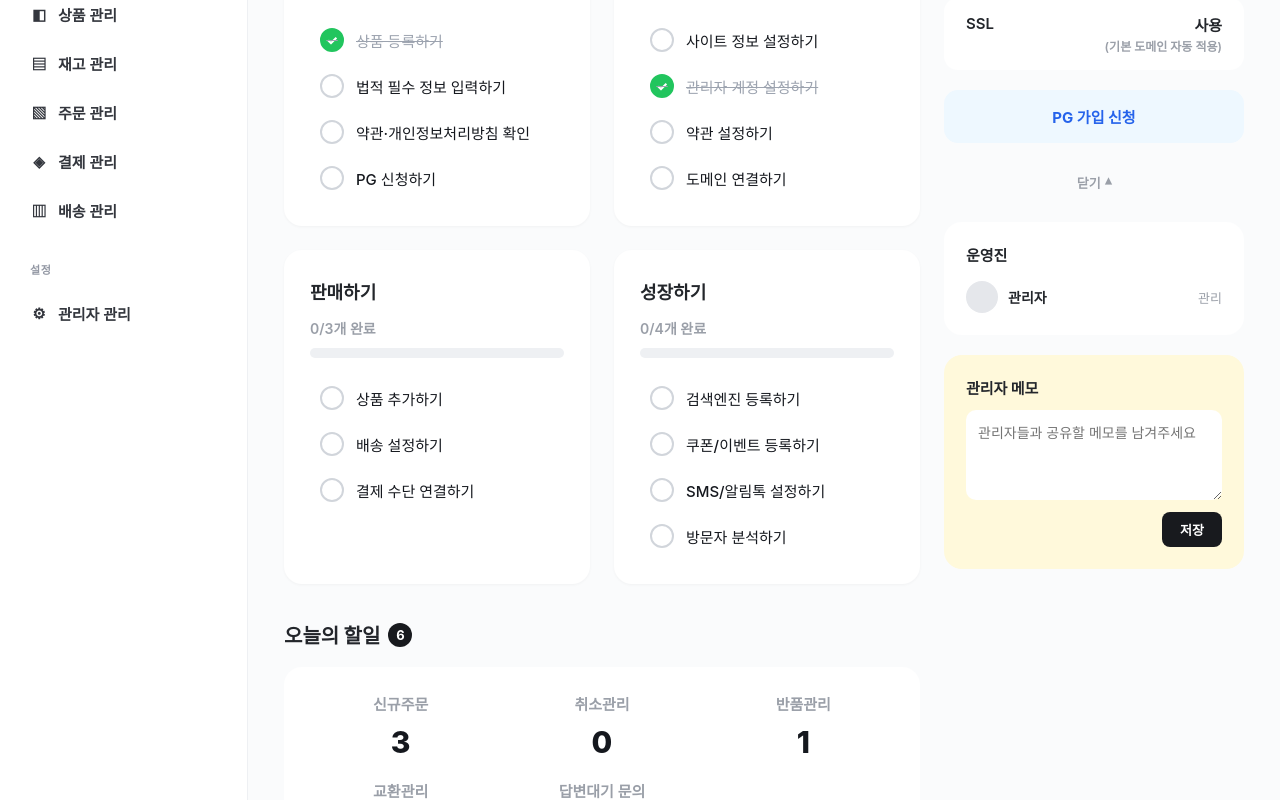
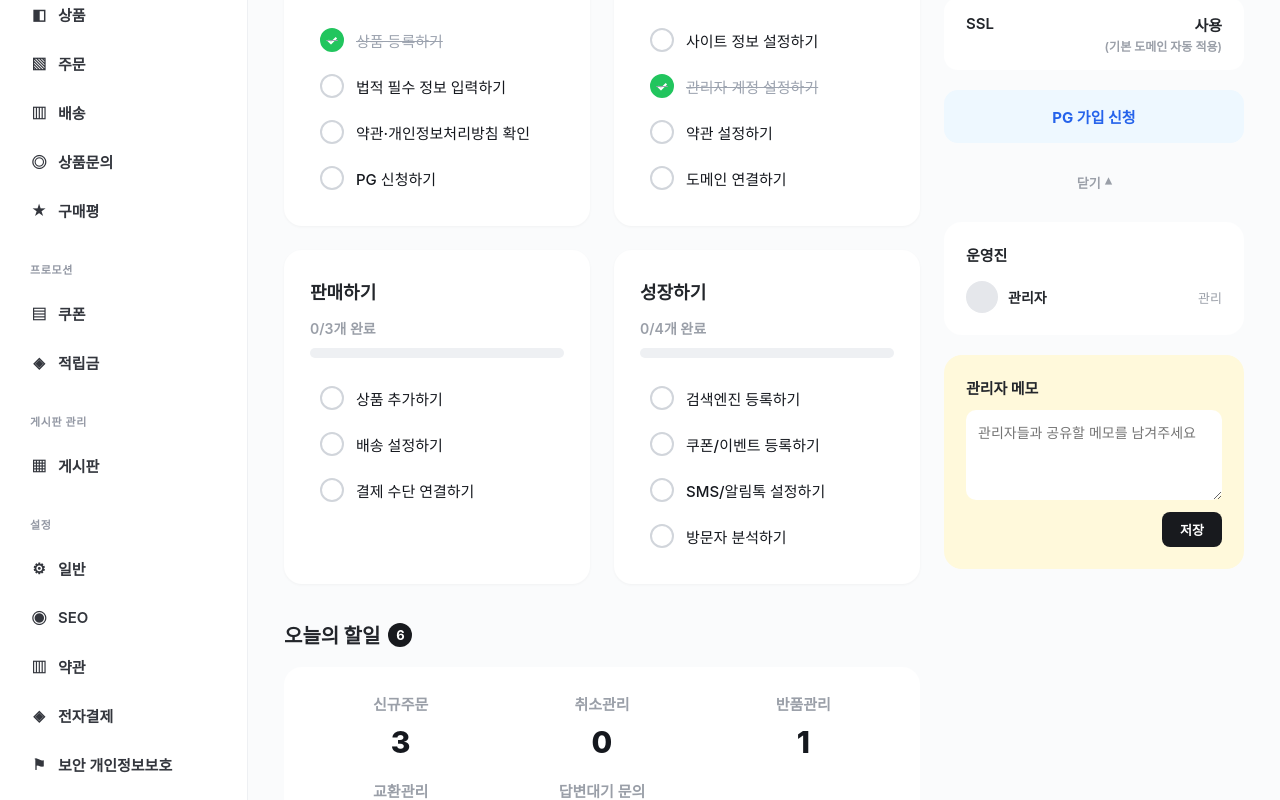
Before and after one commit to youzam136-sudo/belian-admin, a React (Vite) app: page / in a window 1280 px wide. Shown: the part 340-1140 px from the top of the page. Built offline with nearby package versions, Linux system fonts and the light colour scheme.

Commit message:
Update Sidebar.tsx

```diff
--- a/src/components/Sidebar.tsx
+++ b/src/components/Sidebar.tsx
@@ -5,12 +5,19 @@ import "../styles/layout.css";
 const icons: Record<string, string> = {
     "대시보드": "▦",
     "회원 관리": "◉",
-    "상품 관리": "◧",
-    "재고 관리": "▤",
-    "주문 관리": "▧",
-    "결제 관리": "◈",
-    "배송 관리": "▥",
-    "관리자 관리": "⚙",
+    "상품": "◧",
+    "주문": "▧",
+    "배송": "▥",
+    "상품문의": "◎",
+    "구매평": "★",
+    "쿠폰": "▤",
+    "적립금": "◈",
+    "게시판": "▦",
+    "일반": "⚙",
+    "SEO": "◉",
+    "약관": "▥",
+    "전자결제": "◈",
+    "보안 개인정보보호": "⚑",
 };
 
 type MenuLeaf = {
@@ -49,16 +56,37 @@ const menuGroups: MenuGroup[] = [
     {
         title: "쇼핑",
         items: [
-            { type: "link", label: "상품 관리", to: "/products" },
-            { type: "link", label: "재고 관리", to: "/inventory" },
-            { type: "link", label: "주문 관리", to: "/orders" },
-            { type: "link", label: "결제 관리", to: "/payments" },
-            { type: "link", label: "배송 관리", to: "/shipping" },
+            { type: "link", label: "상품", to: "/products" },
+            { type: "link", label: "주문", to: "/orders" },
+            { type: "link", label: "배송", to: "/shipping" },
+            { type: "link", label: "상품문의", to: "/products/inquiries" },
+            { type: "link", label: "구매평", to: "/products/reviews" },
         ],
     },
     {
+        title: "프로모션",
+        items: [
+            { type: "link", label: "쿠폰", to: "/promotions/coupons" },
+            { type: "link", label: "적립금", to: "/promotions/points" },
+        ],
+    },
+    {
+        title: "게시판 관리",
+        items: [{ type: "link", label: "게시판", to: "/boards" }],
+    },
+    {
         title: "설정",
-        items: [{ type: "link", label: "관리자 관리", to: "/admins" }],
+        items: [
+            { type: "link", label: "일반", to: "/settings/general" },
+            { type: "link", label: "SEO", to: "/settings/seo" },
+            { type: "link", label: "약관", to: "/settings/terms" },
+            { type: "link", label: "전자결제", to: "/settings/payment" },
+            {
+                type: "link",
+                label: "보안 개인정보보호",
+                to: "/settings/security",
+            },
+        ],
     },
 ];
 
```
